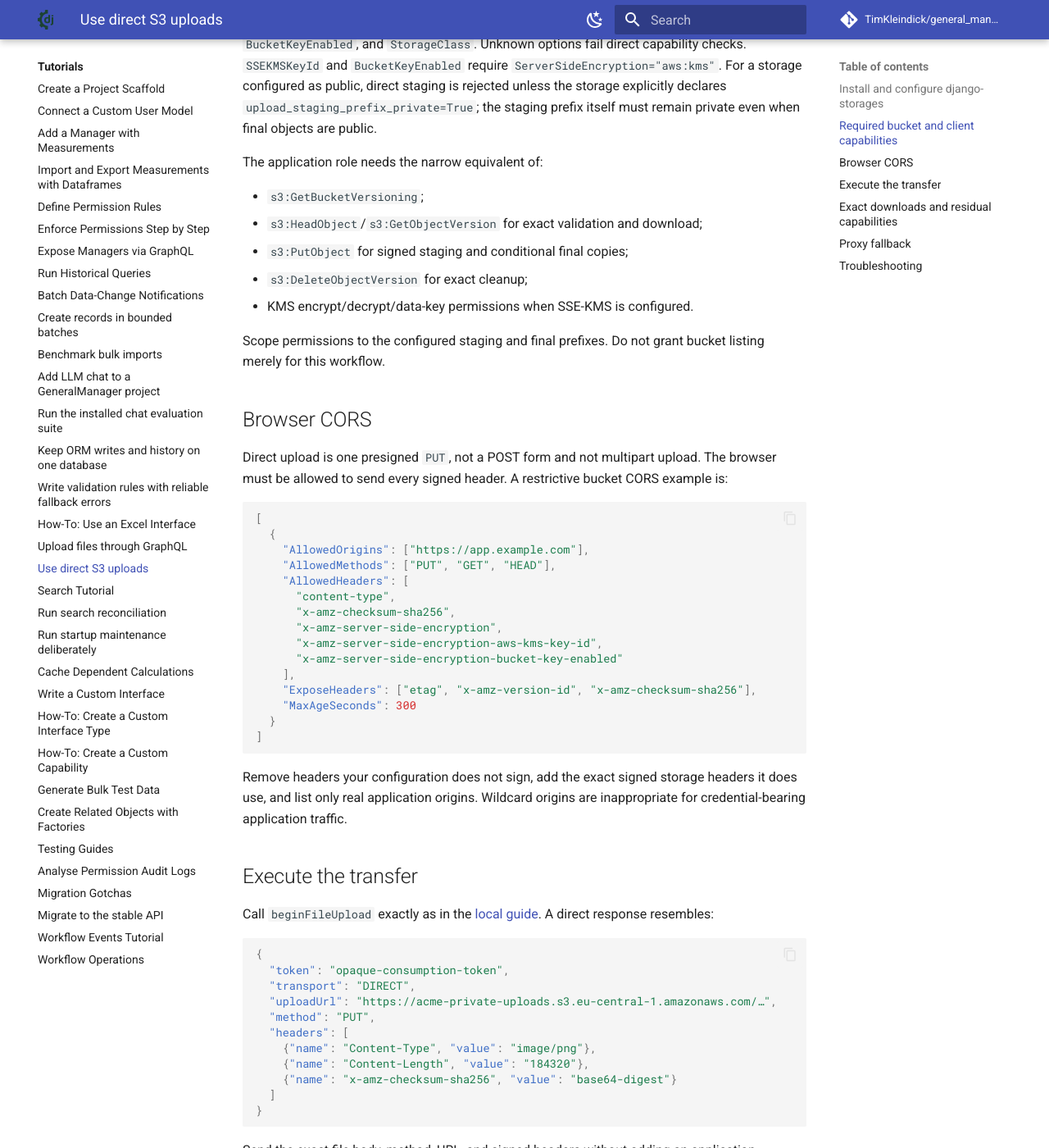
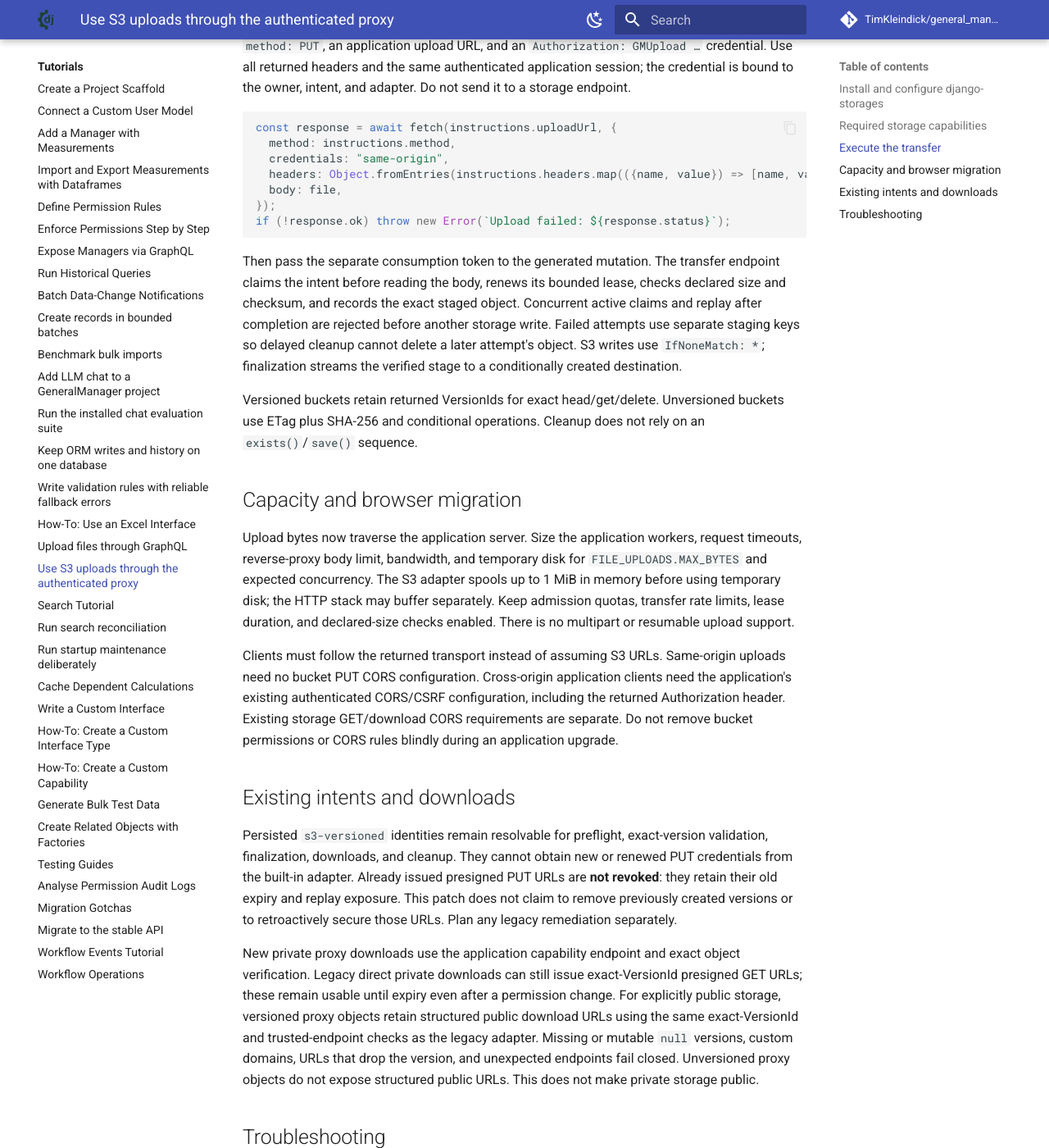
Before and after one commit to TimKleindick/general_manager, an MkDocs documentation site: the page built from docs/howto/graphql_file_uploads_s3.md, in a window 1280 px wide and 1400 px high, scrolled down 1778 px. Shown: the whole window at 82% size. Built offline with MkDocs 1.6.1 and Material for MkDocs 9.7.7, drawn with Linux system fonts in a browser that asks for light colours; comment, search, counter and statistics services are not loaded; some of the changed text lies outside the part shown.

Commit message:
fix: enforce upload intent preflight and S3 proxy transfers

````diff
--- a/docs/concepts/graphql/file_uploads.md
+++ b/docs/concepts/graphql/file_uploads.md
@@ -19,8 +19,8 @@ storage paths or URLs.
    transfer instructions. Only a digest of the token is stored. Proxy transfer
    uses a different short-lived `Authorization: GMUpload ...` credential.
 3. A proxy endpoint streams a bounded body into a server-generated staging key.
-   A direct adapter, such as S3, signs one private staging key and later records
-   its immutable object version.
+   New built-in S3 intents also use the authenticated proxy with conditional
+   storage operations; legacy direct intent identities remain resolvable.
 4. The generated mutation replaces the token with a redacted upload candidate
    before the manager's normal permission check. A denied permission does not
    claim the token or create/update an ORM row.
@@ -90,7 +90,10 @@ capabilities because every download rechecks the current model field binding.
 
 When uploads are enabled, generated mutation inputs for ORM file fields use the
 `UploadToken` scalar. Generated outputs are `StoredFile` or `StoredImage`, not
-`String`:
+`String`. Every exposed editable ORM file input passes through token validation,
+including fields also declared in `Interface.input_fields`. Raw storage keys are
+not accepted, and upload tokens remain bound to their actor, manager, field and
+operation and can be consumed only once:
 
 ```graphql
 type StoredFile {
@@ -167,7 +170,7 @@ both `GET` and `HEAD`. Responses use `Content-Disposition: inline`,
 `X-Content-Type-Options: nosniff`, and private cache controls without revealing a
 filesystem path.
 
-S3 returns a private presigned exact-`VersionId` URL. It cannot be revoked after issue,
+The legacy direct S3 adapter returns a private presigned exact-`VersionId` URL. It cannot be revoked after issue,
 so replacement or permission changes leave a residual capability window until
 the configured TTL expires. `public=True` is accepted only when an adapter
 explicitly declares a genuinely public URL capability. Legacy values use the
@@ -181,11 +184,10 @@ fail closed with `downloadUrl: null`. Public URLs have no expiry.
 
 - Upload-enabled managers must use the same database alias as
   `FILE_UPLOADS.INTENT_DATABASE`; cross-database sagas are not supported.
-- Direct S3 requires versioning and safe conditional copy. When those two direct
-  prerequisites are missing, the `s3-proxy` adapter can use authenticated,
-  conditional put/get/delete operations without weakening exact-object or
-  no-overwrite guarantees. Unsafe signing, transport, or conditional-operation
-  capabilities still fail closed.
+- New built-in S3 intents always use `s3-proxy`. Conditional put/get/delete,
+  safe signing and transport, and private staging are required. Previously issued
+  direct PUT URLs are not revoked; legacy identities remain usable for existing
+  intent processing and downloads, but cannot issue new PUT credentials.
 - There is no GraphQL multipart upload, resumable upload, S3 multipart upload,
   deduplication, asset library, transformation pipeline, or built-in virus
   scanner.
--- a/docs/howto/graphql_file_uploads_s3.md
+++ b/docs/howto/graphql_file_uploads_s3.md
@@ -1,8 +1,10 @@
-# Use direct S3 uploads
+# Use S3 uploads through the authenticated proxy
 
-GeneralManager automatically selects its version-aware S3 adapter when the
-configured Django storage proves every required capability. If any check fails,
-the same field remains usable through the authenticated proxy transfer path.
+New S3 upload intents use `s3-proxy` and the authenticated Django transfer
+endpoint. The built-in `s3-versioned` adapter no longer issues presigned PUTs,
+even when explicitly registered or called directly. Registry admission also
+converts registered built-in direct adapters and subclasses to `s3-proxy`.
+Arbitrary custom adapters remain a trusted extension point.
 
 ## Install and configure django-storages
 
@@ -47,224 +49,100 @@ Use normal IAM/environment credentials; never put secrets in adapter identity
 values or application logs. The adapter fingerprint includes only the backend,
 bucket, safe endpoint, and other allowlisted non-secret identity.
 
-## Required bucket and client capabilities
+## Required storage capabilities
 
-Direct mode is enabled only when all of these are verified:
+The S3 proxy requires an HTTPS endpoint, explicitly configured SigV4 client,
+private staging, SHA-256 metadata, and SDK support for `PutObject IfNoneMatch`,
+`GetObject IfMatch`, and `DeleteObject IfMatch`. Known S3 backends missing these
+capabilities fail closed; they do not fall back to Django's generic `save()`.
+Custom endpoints must declare `supports_conditional_copy=True` to attest their
+conditional S3 semantics. Bucket versioning and conditional CopyObject are not
+required for new proxy intents.
 
-- bucket versioning reports `Enabled` (not merely configured on the Python
-  object);
-- the boto client explicitly uses SigV4;
-- the SDK operation model supports destination `IfNoneMatch` for conditional
-  `CopyObject`;
-- staged objects are private;
-- the S3 client can return `VersionId`, `ETag`, SHA-256 checksum, size, and
-  content type through `HeadObject` with checksum mode;
-- the endpoint is AWS S3 over HTTPS, or a custom S3-compatible storage explicitly
-  declares `supports_conditional_copy=True` and implements the same semantics.
+Allowed `object_parameters` remain `ACL`, `ServerSideEncryption`, `SSEKMSKeyId`,
+`BucketKeyEnabled`, and `StorageClass`. KMS options require `aws:kms`. Prefer
+`default_acl=None` for BucketOwnerEnforced storage. Public storage requires an
+explicit `upload_staging_prefix_private=True` declaration and a genuinely
+private staging prefix. Unknown or unsafe options fail closed.
 
-Enable versioning, for example:
-
-```bash
-aws s3api put-bucket-versioning \
-  --bucket acme-private-uploads \
-  --versioning-configuration Status=Enabled
-```
-
-Prefer S3 Object Ownership `BucketOwnerEnforced`. With it, omit ACL settings
-entirely (`default_acl=None` and no `ACL` in `object_parameters`) because S3
-rejects ACL headers. If an older cross-account policy requires
-`bucket-owner-full-control`, GeneralManager can sign that one ACL, but ownership
-and bucket policy must be tested explicitly.
-
-Allowed `object_parameters` are `ACL`, `ServerSideEncryption`, `SSEKMSKeyId`,
-`BucketKeyEnabled`, and `StorageClass`. Unknown options fail direct capability
-checks. `SSEKMSKeyId` and `BucketKeyEnabled` require
-`ServerSideEncryption="aws:kms"`. For a storage configured as public, direct
-staging is rejected unless the storage explicitly declares
-`upload_staging_prefix_private=True`; the staging prefix itself must remain
-private even when final objects are public.
-
-The application role needs the narrow equivalent of:
-
-- `s3:GetBucketVersioning`;
-- `s3:HeadObject`/`s3:GetObjectVersion` for exact validation and download;
-- `s3:PutObject` for signed staging and conditional final copies;
-- `s3:DeleteObjectVersion` for exact cleanup;
-- KMS encrypt/decrypt/data-key permissions when SSE-KMS is configured.
-
-Scope permissions to the configured staging and final prefixes. Do not grant
-bucket listing merely for this workflow.
-
-## Browser CORS
-
-Direct upload is one presigned `PUT`, not a POST form and not multipart upload.
-The browser must be allowed to send every signed header. A restrictive bucket
-CORS example is:
-
-```json
-[
-  {
-    "AllowedOrigins": ["https://app.example.com"],
-    "AllowedMethods": ["PUT", "GET", "HEAD"],
-    "AllowedHeaders": [
-      "content-type",
-      "x-amz-checksum-sha256",
-      "x-amz-server-side-encryption",
-      "x-amz-server-side-encryption-aws-kms-key-id",
-      "x-amz-server-side-encryption-bucket-key-enabled"
-    ],
-    "ExposeHeaders": ["etag", "x-amz-version-id", "x-amz-checksum-sha256"],
-    "MaxAgeSeconds": 300
-  }
-]
-```
-
-Remove headers your configuration does not sign, add the exact signed storage
-headers it does use, and list only real application origins. Wildcard origins
-are inappropriate for credential-bearing application traffic.
+The application role needs put, head/get, and exact delete access for the staging
+and final prefixes, version-specific access when versioning is enabled, and KMS
+permissions when configured. Existing legacy direct intents also retain their
+versioning and conditional-copy requirements. This change requires no bucket
+migration and does not change bucket configuration automatically.
 
 ## Execute the transfer
 
-Call `beginFileUpload` exactly as in the
-[local guide](graphql_file_uploads.md). A direct response resembles:
+Call `beginFileUpload` as in the [local guide](graphql_file_uploads.md). New S3
+instructions return `transport: PROXY`, `method: PUT`, an application upload URL,
+and an `Authorization: GMUpload …` credential. Use all returned headers and the
+same authenticated application session; the credential is bound to the owner,
+intent, and adapter. Do not send it to a storage endpoint.
 
-```json
-{
-  "token": "opaque-consumption-token",
-  "transport": "DIRECT",
-  "uploadUrl": "https://acme-private-uploads.s3.eu-central-1.amazonaws.com/…",
-  "method": "PUT",
-  "headers": [
-    {"name": "Content-Type", "value": "image/png"},
-    {"name": "Content-Length", "value": "184320"},
-    {"name": "x-amz-checksum-sha256", "value": "base64-digest"}
-  ]
-}
+```javascript
+const response = await fetch(instructions.uploadUrl, {
+  method: instructions.method,
+  credentials: "same-origin",
+  headers: Object.fromEntries(instructions.headers.map(({name, value}) => [name, value])),
+  body: file,
+});
+if (!response.ok) throw new Error(`Upload failed: ${response.status}`);
 ```
 
-Send the exact file body, method, URL, and signed headers without adding an
-application `Authorization` header or cookies. `Content-Length` is a forbidden
-script header in Fetch: validate it against `file.size`, omit it from the
-JavaScript header object, and let the browser derive it from the `Blob` body.
+Then pass the separate consumption token to the generated mutation. The transfer
+endpoint claims the intent before reading the body, renews its bounded lease,
+checks declared size and checksum, and records the exact staged object. Concurrent
+active claims and replay after completion are rejected before another storage
+write. Failed attempts use separate staging keys so delayed cleanup cannot delete
+a later attempt's object. S3 writes use `IfNoneMatch: *`; finalization streams the
+verified stage to a conditionally created destination.
 
-```javascript
-const contentLength = instructions.headers.find(
-  ({name}) => name.toLowerCase() === "content-length",
-);
-if (contentLength && Number(contentLength.value) !== file.size) {
-  throw new Error("Upload size changed after signing");
-}
-const headers = Object.fromEntries(instructions.headers
-  .filter(({name}) => name.toLowerCase() !== "content-length")
-  .map(({name, value}) => [name, value]));
-const response = await fetch(instructions.uploadUrl, {
-  method: instructions.method,
-  mode: "cors",
-  credentials: "omit",
-  headers,
-  body: file,
-});
-if (!response.ok) throw new Error(`S3 PUT failed: ${response.status}`);
-```
+Versioned buckets retain returned VersionIds for exact head/get/delete. Unversioned
+buckets use ETag plus SHA-256 and conditional operations. Cleanup does not rely on
+an `exists()`/`save()` sequence.
 
-Then pass `token` to the generated mutation. GeneralManager performs
-`HeadObject`, records the immutable `VersionId`, validates that exact version,
-and conditionally copies it to the UUID-qualified `upload_to` result with source
-`VersionId`, source `ETag`, destination `IfNoneMatch: *`, intent/checksum
-metadata, and checksum calculation. A client overwriting the staging key creates
-a new version; it cannot change the version already validated and claimed.
+## Capacity and browser migration
 
-Direct uploads are limited to S3's single-`PUT` maximum of 5 GiB even if
-`MAX_BYTES` is higher. V1 has no S3 multipart or resumable upload. SigV4 URLs and
-`DOWNLOAD_URL_TTL_SECONDS` are capped at 604,800 seconds; use much shorter values
-in practice. The signed `Content-Length`, content type, checksum, and encryption
-headers must match exactly. The browser/network stack supplies the signed
-`Content-Length`; it is not a client-controlled CORS header.
+Upload bytes now traverse the application server. Size the application workers,
+request timeouts, reverse-proxy body limit, bandwidth, and temporary disk for
+`FILE_UPLOADS.MAX_BYTES` and expected concurrency. The S3 adapter spools up to
+1 MiB in memory before using temporary disk; the HTTP stack may buffer separately.
+Keep admission quotas, transfer rate limits, lease duration, and declared-size
+checks enabled. There is no multipart or resumable upload support.
 
-## Exact downloads and residual capabilities
+Clients must follow the returned transport instead of assuming S3 URLs. Same-origin
+uploads need no bucket PUT CORS configuration. Cross-origin application clients
+need the application's existing authenticated CORS/CSRF configuration, including
+the returned Authorization header. Existing storage GET/download CORS requirements
+are separate. Do not remove bucket permissions or CORS rules blindly during an
+application upgrade.
 
-Private structured output contains a presigned `GetObject` URL with the retained
-final `VersionId`, response content type, and safe inline disposition. Before
-issuing it, GeneralManager heads that exact version and verifies checksum and
-size. The URL reveals S3 request details, so treat it as a secret and never log
-or persist it.
+## Existing intents and downloads
 
-S3 cannot revoke a presigned URL already issued. After replacement, deletion,
-or a permission change, it may remain usable until its short TTL expires. Local
-application capabilities recheck the current row/key/version, so replacement or
-deletion invalidates them, but possession is sufficient and a pure permission
-change also leaves access until the local capability TTL expires. Versioning
-also retains old versions until
-your safe cleanup and bucket lifecycle rules remove them; ensure lifecycle age
-exceeds active upload/download/reconciliation windows and never expire the
-staging prefix before GeneralManager can recover `FINALIZING` rows.
+Persisted `s3-versioned` identities remain resolvable for preflight, exact-version
+validation, finalization, downloads, and cleanup. They cannot obtain new or renewed
+PUT credentials from the built-in adapter. Already issued presigned PUT URLs are
+**not revoked**: they retain their old expiry and replay exposure. This patch does
+not claim to remove previously created versions or to retroactively secure those
+URLs. Plan any legacy remediation separately.
 
-Public mode requires explicit public storage configuration and is unsuitable for
-access-controlled images. Newly consumed uploads return a public URL only when
-django-storages preserves exactly one matching `versionId` query on the native,
-verified S3 service endpoint. The built-in S3 adapter rejects every configured
-`custom_domain` and any unexpected host, even if its URL happens to preserve the
-query, because GeneralManager cannot prove a CDN implements S3 version semantics.
-It never appends the query blindly. A project with a version-aware CDN must
-register a custom `ExactPublicDownloadAdapter` and contract-test immutability.
-The accepted native AWS URL must be HTTPS on the effective default port and name
-the configured bucket on an S3 service host. An explicitly supported custom S3
-endpoint must match the configured scheme, hostname, and effective port exactly.
-The accepted URL is non-expiring and identifies the immutable version.
-
-## Proxy fallback
-
-When versioning is disabled/unverifiable or conditional copy is unavailable,
-GeneralManager selects the distinct `s3-proxy` adapter. The authenticated Django
-endpoint spools and verifies the bounded request, then uses S3 `PutObject
-IfNoneMatch: *`, `GetObject IfMatch`, and `DeleteObject IfMatch`. Finalization
-streams the exact staged ETag through the server into a conditionally created
-destination; it never falls back to an `exists()`/`save()` overwrite race.
-Replacement cleanup likewise deletes only the previously recorded ETag. The
-adapter identity is persisted as `s3-proxy` so retries resolve the same contract
-after a restart.
-
-If bucket versioning is enabled but another direct prerequisite (such as
-conditional copy) is missing, `s3-proxy` retains every returned `VersionId` and
-uses version-specific head/get/delete operations. Cleanup therefore removes the
-exact staged or replaced version rather than merely adding a delete marker.
-Truly unversioned buckets use the recorded ETag plus SHA-256 and conditional
-`IfMatch` operations instead.
-
-The proxy fallback still requires an HTTPS S3 endpoint, an explicitly configured
-SigV4 client, SHA-256 metadata, and SDK support for those conditional put/get/delete
-members. Custom endpoints must also opt in with
-`supports_conditional_copy=True` as an explicit statement that their conditional
-S3 semantics are compatible. Public staging, unsupported object options, missing
-optional dependencies, unsafe transport/signing, or absent conditional operations
-fail closed instead of using Django storage's potentially overwriting `save()`.
-Keep the proxy route reachable and sized in the reverse proxy even when S3
-normally operates in direct mode.
-
-`python manage.py check` may emit `general_manager.uploads.W001` when static
-inspection cannot prove runtime capabilities. It emits an `E004`/`E005` error
-when safe finalization or requested public URL capability is known to be absent.
+New private proxy downloads use the application capability endpoint and exact
+object verification. Legacy direct private downloads can still issue exact-VersionId
+presigned GET URLs; these remain usable until expiry even after a permission
+change. For explicitly public storage, versioned proxy objects retain structured public
+download URLs using the same exact-VersionId and trusted-endpoint checks as the
+legacy adapter. Missing or mutable `null` versions, custom domains, URLs that drop
+the version, and unexpected endpoints fail closed. Unversioned proxy objects do
+not expose structured public URLs. This does not make private storage public.
 
 ## Troubleshooting
 
-- **Browser CORS failure before a response**: verify the exact origin, `PUT`, and
-  every returned script-settable header. Do not add `Content-Length`; Fetch
-  supplies it. Browser developer tools may hide the S3 XML body when preflight
-  itself fails.
-- **`SignatureDoesNotMatch`**: do not recompute, reorder semantically, remove, or
-  add signed headers; check region/endpoint, SigV4, clock skew, content length,
-  content type, checksum base64, and proxy/CDN header rewriting.
-- **`AccessDenied`**: check bucket policy, object ownership, KMS grants, staging
-  prefix, conditional copy, and version-specific get/delete permissions.
-- **Response says `PROXY`**: this may be the safe `s3-proxy` fallback. Verify
-  bucket versioning through the actual role, inspect boto's signature version
-  and Put/Get/Delete operation models, and confirm a custom endpoint declares
-  compatible conditional semantics.
-- **`UPLOAD_STORAGE_CHANGED`**: storage configuration/fingerprint changed or an
-  exact version/metadata no longer matches. Restore the original configuration
-  and reconcile; never point the intent at a different bucket/version.
-- **`UPLOAD_CHECKSUM_MISMATCH`**: hash exactly the bytes sent, then encode the
-  returned `x-amz-checksum-sha256` value exactly; do not confuse hex and base64.
-- **`PROCESSING` or `FAILED`**: run `cleanup_upload_intents`, verify conditional
-  copy and `HeadObject` checksum support, and keep the staged version until the
-  intent reaches `CONSUMED` or `SUPERSEDED`.
+- `PROXY` is the expected new S3 transport, not a capability failure.
+- Admission storage errors: check SigV4, HTTPS, private staging and conditional
+  put/get/delete SDK support; no weaker generic fallback is available.
+- `UPLOAD_TRANSFER_CONFLICT`: an upload is active or already completed; inspect
+  its state instead of retrying a completed transfer.
+- `UPLOAD_CHECKSUM_MISMATCH`: hash exactly the bytes sent; admission uses SHA-256
+  hexadecimal text. The server supplies S3 checksum metadata.
+- `UPLOAD_STORAGE_CHANGED`: restore the original non-secret storage configuration
+  and reconcile; never redirect a persisted intent to a different bucket.
--- a/docs/howto/index.md
+++ b/docs/howto/index.md
@@ -20,7 +20,7 @@ These tutorials walk you through common development tasks when working with Gene
 16. [Operate workflow outbox/dead letters](workflow_ops.md)
 17. [Run search reconciliation](search_reconciliation.md)
 18. [Upload files through GraphQL](graphql_file_uploads.md)
-19. [Use direct S3 uploads](graphql_file_uploads_s3.md)
+19. [Use S3 uploads through the authenticated proxy](graphql_file_uploads_s3.md)
 20. [Add LLM chat to a GeneralManager project](install_llm_chat.md)
 21. [Run the installed chat evaluation suite](run_chat_evals.md)
 22. [Keep ORM writes and history on one database](orm_atomic_writes.md)
````
Also changed, not shown: 7 other files.
